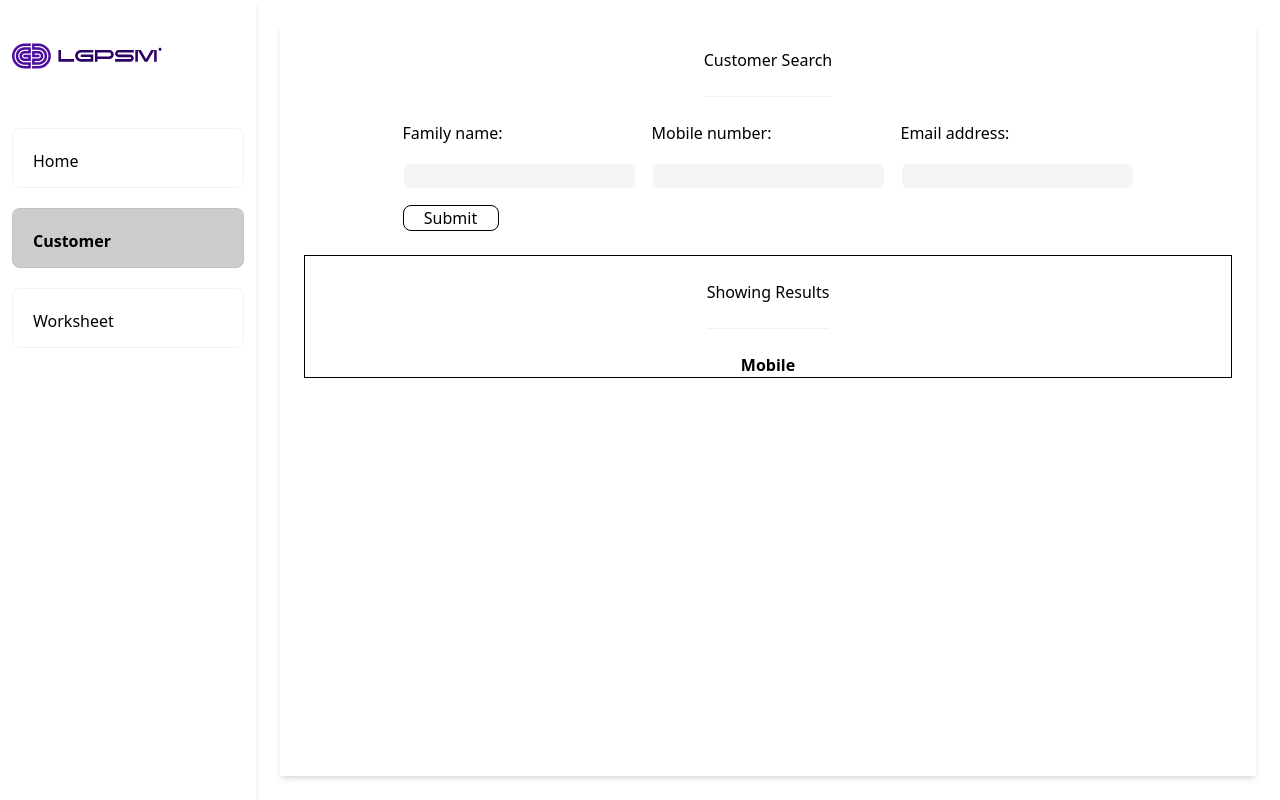
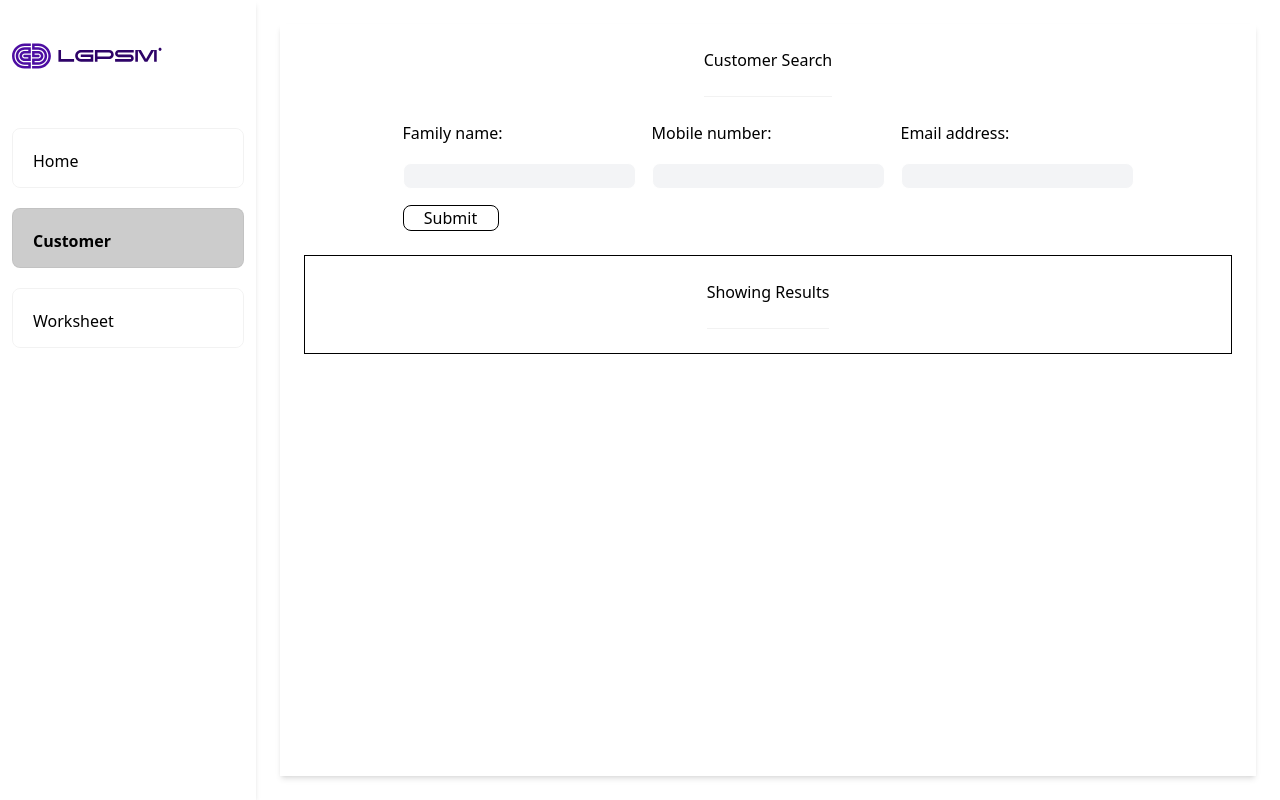
Before and after one commit to Miho19/lewiss-client, a React (Vite) app: page /customer in a window 1280 px wide. Built offline with nearby package versions, Linux system fonts and the light colour scheme.

Commit message:
created zod objects for Customer to prepare for handling network requests

```diff
--- a/package.json
+++ b/package.json
@@ -17,7 +17,9 @@
     "react": "^19.2.0",
     "react-dom": "^19.2.0",
     "react-router": "^7.13.0",
-    "tailwindcss": "^4.1.18"
+    "tailwindcss": "^4.1.18",
+    "uuid": "^13.0.0",
+    "zod": "^4.3.6"
   },
   "devDependencies": {
     "@eslint/js": "^9.39.1",
--- a/src/components/customer/CustomerSearchResultList.tsx
+++ b/src/components/customer/CustomerSearchResultList.tsx
@@ -2,13 +2,10 @@ function CustomerSearchResultList() {
   return (
     <div className="w-full flex flex-col md:items-center space-y-6 border border-black">
       <h2 className="border-b border-black/5 py-6">Showing Results</h2>
-      <div>
-        <table>
-          <tr>
-            <th>Mobile</th>
-          </tr>
-        </table>
-      </div>
+      <table className="">
+        <thead></thead>
+        <tbody></tbody>
+      </table>
     </div>
   );
 }
--- /dev/null
+++ b/src/zod/Customer.ts
@@ -0,0 +1,20 @@
+import * as z from 'zod';
+
+const CustomerBasicInformationZodObject = z.object({
+  familyName: z.string(),
+  street: z.string(),
+  city: z.string(),
+  suburb: z.string(),
+  mobile: z.string(),
+  email: z.email(),
+});
+
+const CustomerCreateZodObject = z.object(CustomerBasicInformationZodObject);
+
+const CustomerZodObject = z.object({
+  id: z.uuid(),
+  ...CustomerBasicInformationZodObject.shape,
+});
+
+export type CustomerCreateType = z.infer<typeof CustomerCreateZodObject>;
+export type CustomerType = z.infer<typeof CustomerZodObject>;
```
Also changed, not shown: 1 other file (tests, documents, lock files or other folders).
